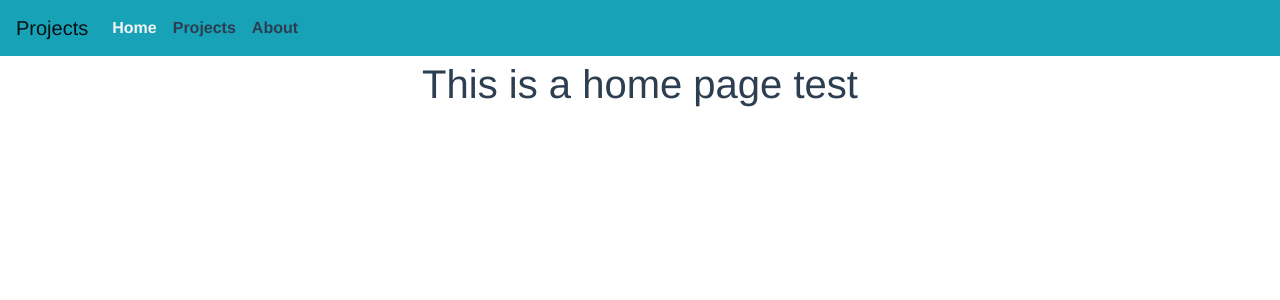
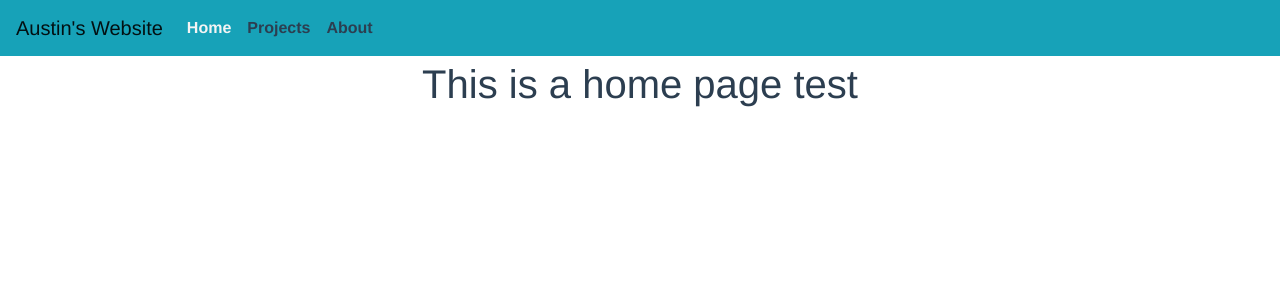
Before and after one commit to austinbspencer/V2, a Vue app: page / in a window 1280 px wide. Shown: the top 300 px of the page. Built offline with nearby package versions, Linux system fonts and the light colour scheme.

Commit message:
switch nav-left

```diff
--- a/src/components/TopHeader.vue
+++ b/src/components/TopHeader.vue
@@ -1,7 +1,7 @@
 <template>
   <div>
     <b-navbar toggleable="lg" type="light" variant="info" fixed="top">
-      <b-navbar-brand>Projects</b-navbar-brand>
+      <b-navbar-brand>Austin's Website</b-navbar-brand>
 
       <b-navbar-toggle target="nav-collapse"></b-navbar-toggle>
 
```
